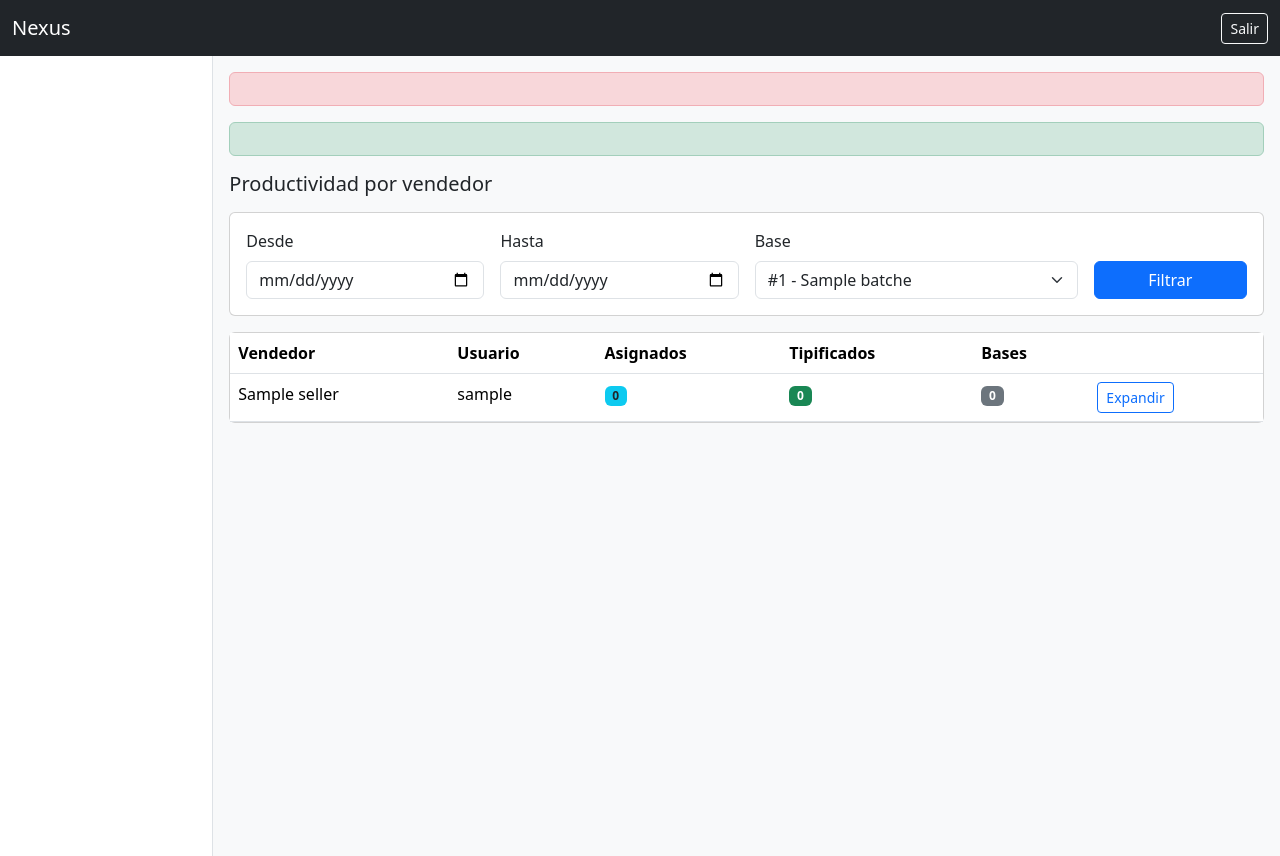
After one commit to Xangel0s/NexusCRM, a PHP site: template app/Views/backdata/sellers.php in a window 1280 px wide. The commit adds this page. Run offline with PHP 8.4, Linux system fonts and the light colour scheme; the template is opened without the code that fills it: most values are stand-ins (such as "Sample title", 1, 10 or a date in 2020); data that the repository does not hold is empty.

Commit message:
Módulo Productividad: vista por vendedor con expansión, filtros por rango/base/tipificación; rutas y menú

```diff
--- /dev/null
+++ b/app/Views/backdata/sellers.php
@@ -0,0 +1,88 @@
+<?php /** @var array $sellers */ /** @var string $from */ /** @var string $to */ /** @var int|null $batch_id */ /** @var array $batches */ ?>
+<?php ob_start(); ?>
+<h5 class="mb-3">Productividad por vendedor</h5>
+<form class="card mb-3" method="get" action="/backdata/sellers">
+  <div class="card-body row g-3">
+    <div class="col-md-3">
+      <label class="form-label">Desde</label>
+      <input type="date" class="form-control" name="from" value="<?= htmlspecialchars($from) ?>">
+    </div>
+    <div class="col-md-3">
+      <label class="form-label">Hasta</label>
+      <input type="date" class="form-control" name="to" value="<?= htmlspecialchars($to) ?>">
+    </div>
+    <div class="col-md-4">
+      <label class="form-label">Base</label>
+      <select name="batch_id" class="form-select">
+        <option value="">Todas</option>
+        <?php foreach($batches as $b): ?>
+          <option value="<?= (int)$b['id'] ?>" <?= ($batch_id==(int)$b['id'])?'selected':'' ?>>#<?= (int)$b['id'] ?> - <?= htmlspecialchars($b['name']) ?></option>
+        <?php endforeach; ?>
+      </select>
+    </div>
+    <div class="col-md-2 align-self-end">
+      <button class="btn btn-primary w-100">Filtrar</button>
+    </div>
+  </div>
+</form>
+
+<div class="card">
+  <div class="card-body p-0">
+    <div class="table-responsive">
+      <table class="table table-hover mb-0">
+        <thead>
+          <tr><th>Vendedor</th><th>Usuario</th><th>Asignados</th><th>Tipificados</th><th>Bases</th><th></th></tr>
+        </thead>
+        <tbody>
+          <?php if(empty($sellers)): ?>
+            <tr><td colspan="6" class="text-center text-muted">Sin resultados</td></tr>
+          <?php else: foreach($sellers as $s): ?>
+            <tr>
+              <td><?= htmlspecialchars($s['name']) ?></td>
+              <td><?= htmlspecialchars($s['username']) ?></td>
+              <td><span class="badge bg-info text-dark"><?= (int)$s['assigned'] ?></span></td>
+              <td><span class="badge bg-success"><?= (int)$s['tipified'] ?></span></td>
+              <td><span class="badge bg-secondary"><?= (int)$s['bases'] ?></span></td>
+              <td>
+                <button class="btn btn-sm btn-outline-primary" type="button" data-seller-toggle data-id="<?= (int)$s['id'] ?>">Expandir</button>
+              </td>
+            </tr>
+            <tr class="bg-light" id="seller-preview-row-<?= (int)$s['id'] ?>" style="display:none">
+              <td colspan="6" id="seller-preview-cell-<?= (int)$s['id'] ?>"></td>
+            </tr>
+          <?php endforeach; endif; ?>
+        </tbody>
+      </table>
+    </div>
+  </div>
+
+</div>
+
+<script>
+document.addEventListener('click', function(e){
+  const btn = e.target.closest('[data-seller-toggle]');
+  if(!btn) return;
+  const id = btn.getAttribute('data-id');
+  const row = document.getElementById('seller-preview-row-'+id);
+  const cell = document.getElementById('seller-preview-cell-'+id);
+  if(row.style.display==='none'){
+    row.style.display = 'table-row';
+    if(!cell.dataset.loaded){
+      const params = new URLSearchParams({seller_id:id, from:'<?= htmlspecialchars($from) ?>', to:'<?= htmlspecialchars($to) ?>'<?php if($batch_id): ?>, batch_id:'<?= (int)$batch_id ?>'<?php endif; ?>});
+      fetch('/backdata/seller/preview?'+params.toString(),{headers:{'X-Requested-With':'XMLHttpRequest'}})
+        .then(r=>r.text()).then(html=>{ cell.innerHTML = html; cell.dataset.loaded='1'; attachSellerLinks(cell,id); });
+    }
+  } else {
+    row.style.display = 'none';
+  }
+});
+function attachSellerLinks(scope, id){
+  scope.querySelectorAll('[data-seller-link]').forEach(a=>{
+    a.addEventListener('click', function(ev){ ev.preventDefault();
+      fetch(this.href,{headers:{'X-Requested-With':'XMLHttpRequest'}})
+        .then(r=>r.text()).then(html=>{ scope.innerHTML=html; attachSellerLinks(scope,id); });
+    });
+  });
+}
+</script>
+<?php $content = ob_get_clean(); require __DIR__.'/../layouts/app.php'; ?>
--- a/app/Views/layouts/app.php
+++ b/app/Views/layouts/app.php
@@ -36,6 +36,7 @@
             <div class="list-group-item fw-bold text-uppercase small">Backdata</div>
             <a class="list-group-item list-group-item-action" href="/backdata/summary">Resumen</a>
             <a class="list-group-item list-group-item-action" href="/backdata/bases">Bases</a>
+            <a class="list-group-item list-group-item-action" href="/backdata/sellers">Productividad</a>
             <a class="list-group-item list-group-item-action" href="/backdata/leads">Leads</a>
             <a class="list-group-item list-group-item-action" href="/backdata/assign">Asignar</a>
             <a class="list-group-item list-group-item-action" href="/backdata/import">Importar</a>
@@ -43,6 +44,7 @@
             <div class="list-group-item fw-bold text-uppercase small">Backdata</div>
             <a class="list-group-item list-group-item-action" href="/backdata/summary">Resumen</a>
             <a class="list-group-item list-group-item-action" href="/backdata/bases">Bases</a>
+            <a class="list-group-item list-group-item-action" href="/backdata/sellers">Productividad</a>
             <a class="list-group-item list-group-item-action" href="/backdata/leads">Leads</a>
             <a class="list-group-item list-group-item-action" href="/backdata/assign">Asignar</a>
             <a class="list-group-item list-group-item-action" href="/backdata/import">Importar</a>
--- a/public/index.php
+++ b/public/index.php
@@ -31,6 +31,8 @@ $r->get('/backdata/summary',[App\Controllers\BackdataController::class,'summary'
 $r->get('/backdata/leads',[App\Controllers\BackdataController::class,'leads']);
 $r->get('/backdata/leads/day-preview',[App\Controllers\BackdataController::class,'leadsDayPreview']);
 $r->get('/backdata/leads/export',[App\Controllers\BackdataController::class,'leadsExport']);
+$r->get('/backdata/sellers',[App\Controllers\BackdataController::class,'sellers']);
+$r->get('/backdata/seller/preview',[App\Controllers\BackdataController::class,'sellerPreview']);
 $r->get('/backdata/bases',[App\Controllers\BackdataController::class,'bases']);
 $r->get('/backdata/base',[App\Controllers\BackdataController::class,'baseDetail']);
 $r->get('/backdata/base/preview',[App\Controllers\BackdataController::class,'basePreview']);
```
Also changed, not shown: app/Controllers/BackdataController.php (+53 -0 lines), app/Views/backdata/seller_preview.php (added, +38 -0 lines).
